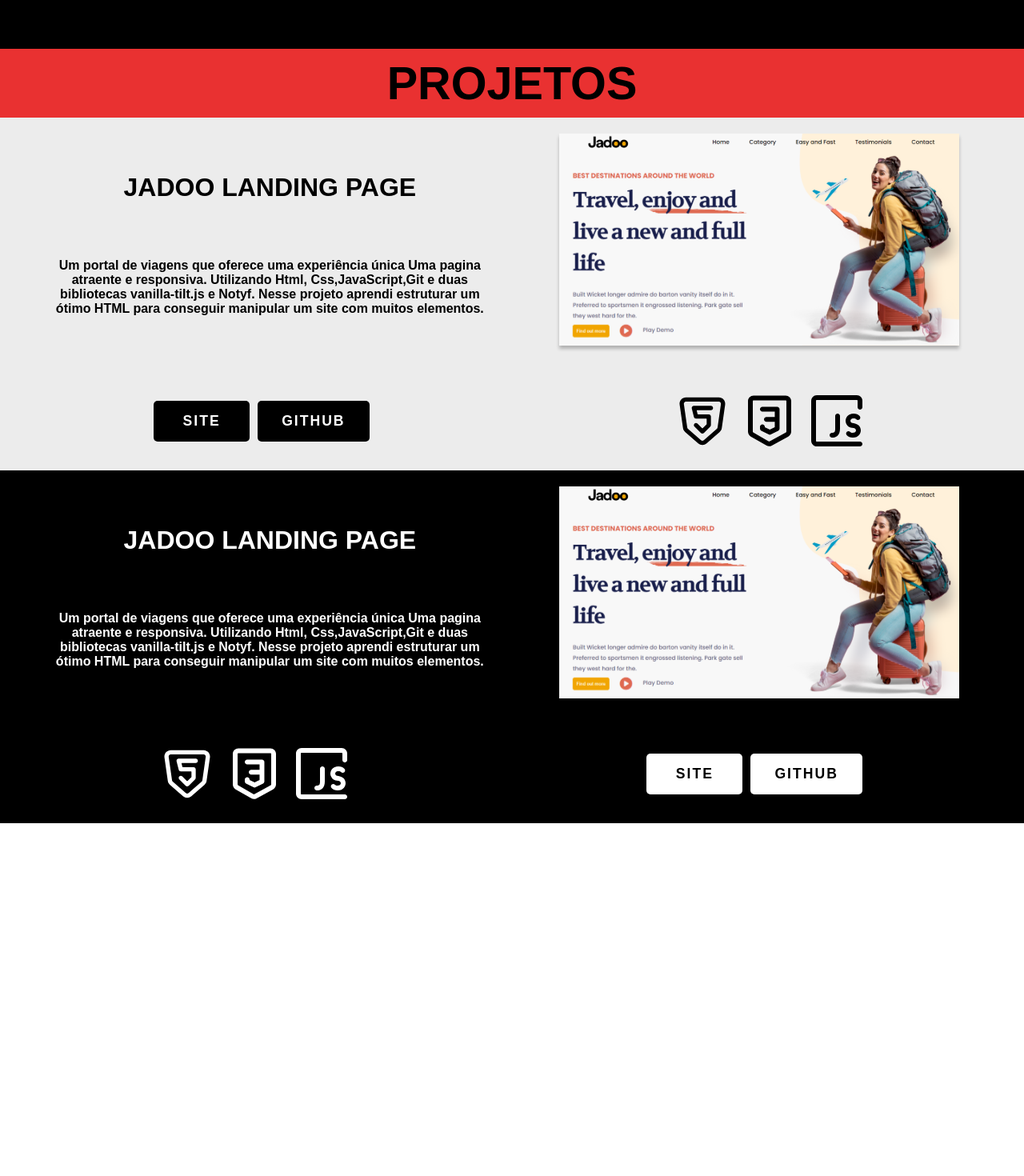
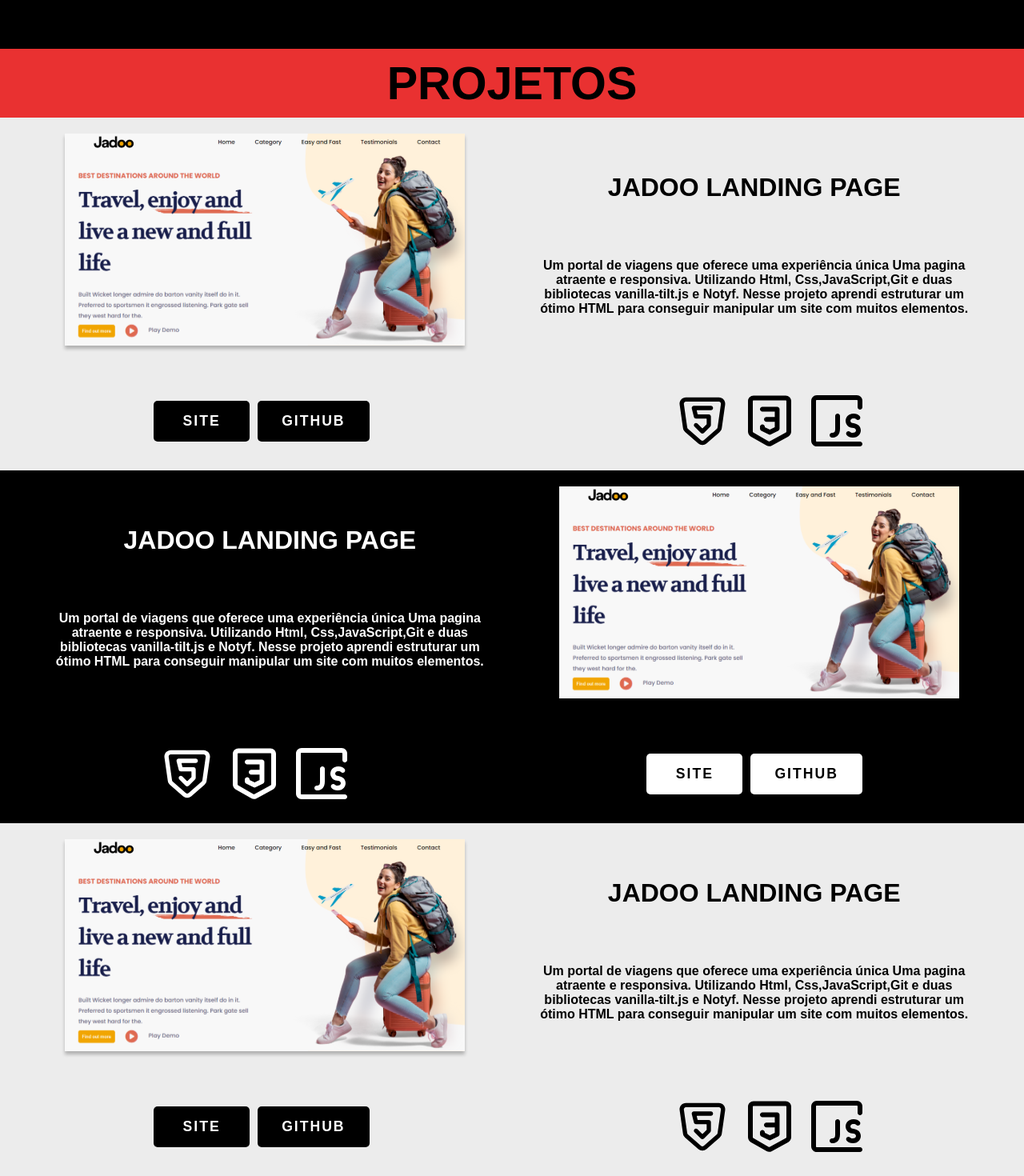
Before and after one commit to Dannick10/portifoliovite, a React (Vite) app: page / in a window 1280 px wide. Shown: the part 1571-3041 px from the top of the page at 80% size. Before the commit the page ends 2600 px from the top, so only its background shows below. Built offline with nearby package versions, Linux system fonts and the light colour scheme; a web font is replaced by a local one.

Commit message:
fix projects justify

```diff
--- a/src/App.jsx
+++ b/src/App.jsx
@@ -48,6 +48,9 @@ function App() {
       <Projects stacks={<Stacks html={true} css={true} javascript={true} color='white'/>}/>
 
 
+      <Projects stacks={<Stacks html={true} css={true} javascript={true} color='black'/>}/>
+
+
   </section>
     </>
   )
--- a/src/index.css
+++ b/src/index.css
@@ -81,9 +81,11 @@ font-family: var(--fontblinker);
   color: white;
 }
 
+
 .project_showcase:nth-child(2n+1) .top_project{
   flex-direction: row-reverse;
 }
+
 
 .project_showcase:nth-child(2n+1) .stacks_project{
   flex-direction: row-reverse;
@@ -92,10 +94,8 @@ font-family: var(--fontblinker);
 .top_project{
   display: flex;
   flex-wrap: wrap;
-  flex-direction: row;
   justify-content: space-evenly;
 }
-
 
 .buttons button{
   color: white;
@@ -118,10 +118,6 @@ font-family: var(--fontblinker);
   align-items: center;
   text-align: center;
    width: 35em;
-}
-
-.top_project:nth-child(2n+1){
-  flex-direction: row-reverse;
 }
 
 .description_project h2{
```
